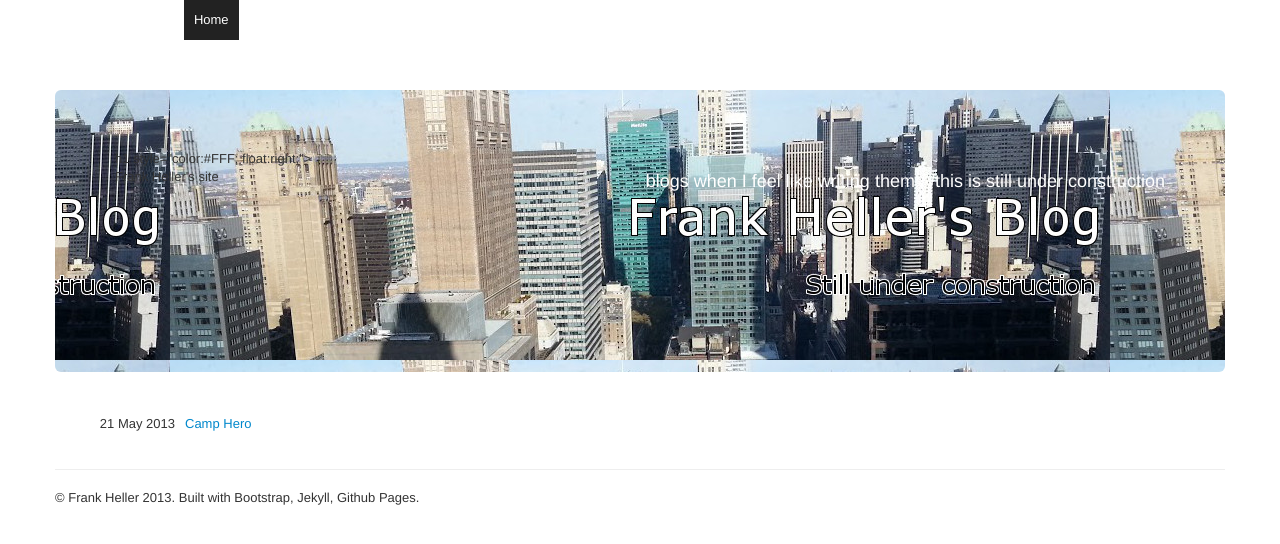
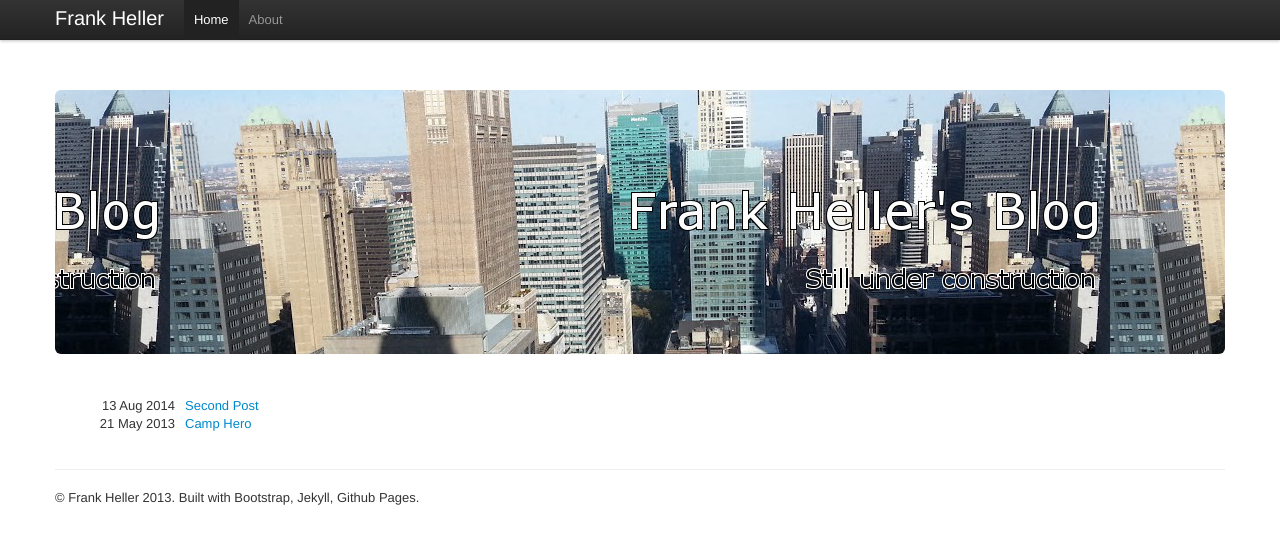
Before and after one commit to fheller/fheller.github.io, a Jekyll site: the page built from index.html, in a window 1280 px wide. Shown: the top 544 px of the page. Built offline with Jekyll 4.4.1, drawn with Linux system fonts in a browser that asks for light colours; nearby versions of some CDN libraries.

Commit message:
fix main page

```diff
--- a/index.html
+++ b/index.html
@@ -1,81 +1,15 @@
-<!DOCTYPE html>
-<html lang="en">
-  <head>
-    <meta charset="utf-8">
-    <title>Frank Heller's Blog</title>
-    <meta name="viewport" content="width=device-width, initial-scale=1.0">
-    <meta name="description" content="">
-    <meta name="author" content="">
+---
+layout: default
+title: frankheller
+---
 
-    <!-- Le styles -->
-    <link href="/assets/bootstrap/css/bootstrap.css" rel="stylesheet">
-    <link href="/assets/bootstrap/css/bootstrap-responsive.css" rel="stylesheet">
-    <link href="/css/pygments/default.css" rel="stylesheet">
-    <style type="text/css">
-      body {
-        padding-top: 90px;
-        padding-bottom: 40px;
-      }
-      /* .container { width: 820px; } */
-    </style>
-
-    <!-- Le HTML5 shim, for IE6-8 support of HTML5 elements -->
-    <!--[if lt IE 9]>
-      <script src="http://html5shim.googlecode.com/svn/trunk/html5.js"></script>
-    <![endif]-->
-
-    <!-- Le fav and touch icons -->
-    <link rel="shortcut icon" href="/assets/favicon.ico">
-    <link rel="apple-touch-icon-precomposed" sizes="114x114" href="/assets/bootstrap/ico/apple-touch-icon-114-precomposed.png">
-    <link rel="apple-touch-icon-precomposed" sizes="72x72" href="/assets/bootstrap/ico/apple-touch-icon-72-precomposed.png">
-    <link rel="apple-touch-icon-precomposed" href="/assets/bootstrap/ico/apple-touch-icon-57-precomposed.png">
-
-<!-- analytics -->
-<script type="text/javascript">
-  var _gaq = _gaq || [];
-  _gaq.push(['_setAccount', 'UA-21868316-1']);
-  _gaq.push(['_trackPageview']);
-
-  (function() {
-    var ga = document.createElement('script'); ga.type = 'text/javascript'; ga.async = true;
-    ga.src = ('https:' == document.location.protocol ? 'https://ssl' : 'http://www') + '.google-analytics.com/ga.js';
-    var s = document.getElementsByTagName('script')[0]; s.parentNode.insertBefore(ga, s);
-  })();
-</script>
-
-  </head>
-
-  <body>
-
-    <div class="navbar navbar-fixed-top">
-      <div class="container">
-        <div class="container">
-          <a class="btn btn-navbar" data-toggle="collapse" data-target=".navbar-collapse">
-            <span class="icon-bar"></span>
-            <span class="icon-bar"></span>
-            <span class="icon-bar"></span>
-          </a>
-          <a class="brand" href="/">Frank Heller</a>
-          <div class="navbar-collapse">
-            <ul class="nav">
-              <li class="active"><a href="/">Home</a></li>
-              <!-- <li><a href="#about">About</a></li> -->
-              <!--<li><a href="#contact">Contact</a></li>-->
-            </ul>
-          </div><!--/.nav-collapse -->
-        </div>
-      </div>
-    </div>
-
-    <div class="container" >
-
-      <div>      <div class="row">
+      <div class="row">
         <div class="span12">
 
-          <div class="hero-unit" style="background-image: url(/images/skyline-hero.jpg);background-position:top;">
+          <div class="hero-unit" style="background-image: url(/images/skyline-hero.jpg);background-position:bottom;">
 
-           h1 style="color:#FFF; float:right;"><br>Frank Heller's site</h1>
-            <p style="color:#FFF;float:right;">blogs when I feel like writing them &#47 &#47this is still under construction</p>
+            <!-- <h1 style="color:#fff; float:right;"><br>Frank Heller's blog</h1>
+            <p style="color:#fff;float:right;">blogs from my path to becoming a better software engineer</p> -->
 
             <br><br><br><br><br><br><br><br>
 
@@ -98,26 +32,9 @@
 <div class="row">
   <div class="span12">
     <dl class="dl-horizontal">
-
-      <dt style="font-weight: normal;">21 May 2013</dt><dd><a href="/camp%20hero/2013/05/21/Camp-Hero.html">Camp Hero</a></dd>
-
+      {% for post in site.posts limit:1000 %}
+      <dt style="font-weight: normal;">{{ post.date | date_to_string }}</dt><dd><a href="{{ post.url }}">{{ post.title }}</a></dd>
+      {% endfor %}
     </ul>
   </div>
 </div>
-</div>
-
-      <hr>
-
-      <footer>
-        <p>&copy; Frank Heller 2013. Built with Bootstrap, Jekyll, Github Pages.</p>
-      </footer>
-
-    </div><!--/container-->
-
-    <!-- Le javascript
-    ================================================== -->
-    <!-- Placed at the end of the document so the pages load faster -->
-    <script src="//ajax.googleapis.com/ajax/libs/jquery/1.7.2/jquery.min.js" type="text/javascript"></script>
-    <script src="/assets/bootstrap/js/bootstrap.min.js"></script>
-  </body>
-</html>
```
Also changed, not shown: other parts of index.html (+3 -3 lines).
